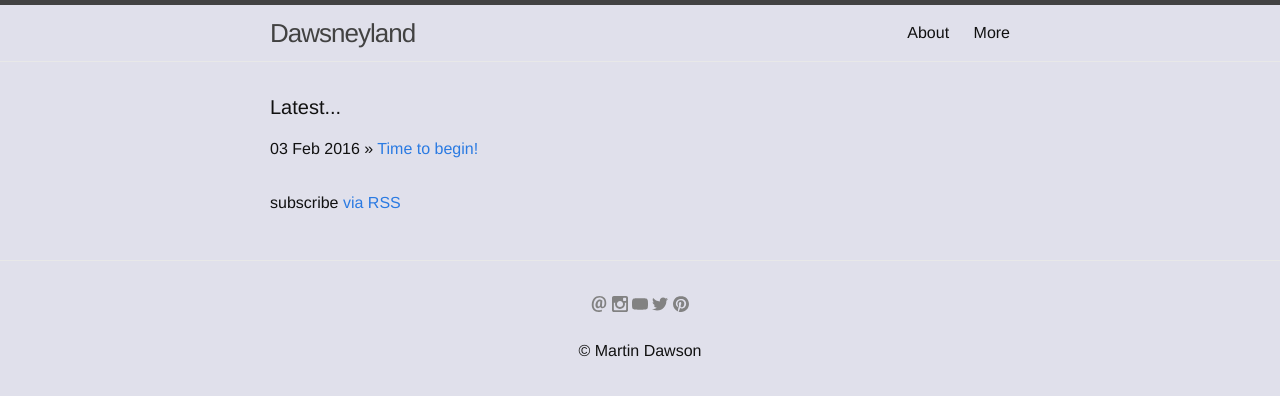
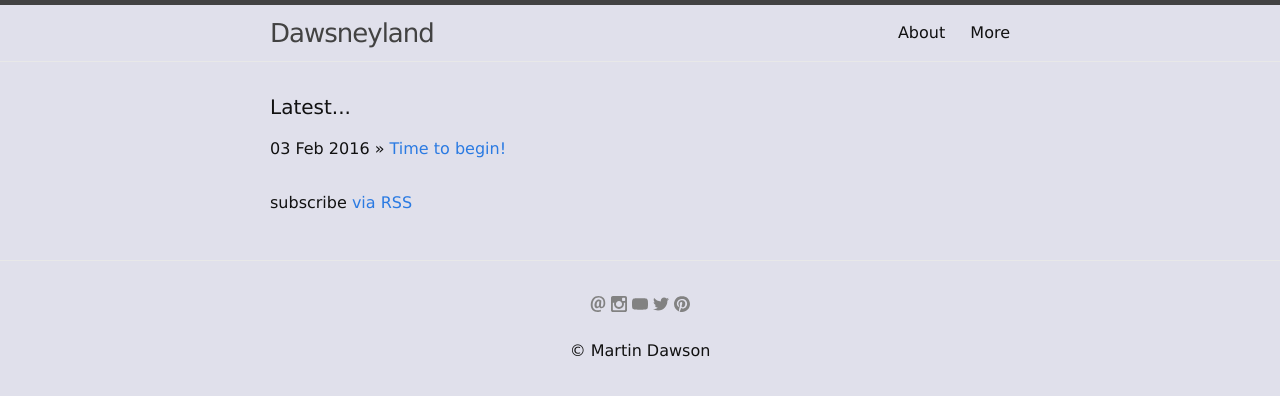
Before and after one commit to dawsneyland/formerdland, a Jekyll site: the page built from index.html, in a window 1280 px wide. Shown: the top 396 px of the page. Built offline with Jekyll 4.4.1, drawn with Linux system fonts in a browser that asks for light colours.

Commit message:
Update main.scss
Change Font to Verdana

```diff
--- a/css/main.scss
+++ b/css/main.scss
@@ -6,7 +6,7 @@
 
 
 // Our variables
-$base-font-family: "Helvetica Neue", Helvetica, Arial, sans-serif;
+$base-font-family: Verdana, "Bitstream Vera Sans", sans-serif; /* "Helvetica Neue", Helvetica, Arial, sans-serif; */
 $base-font-size:   16px;
 $base-font-weight: 400;
 $small-font-size:  $base-font-size * 0.875;
```
